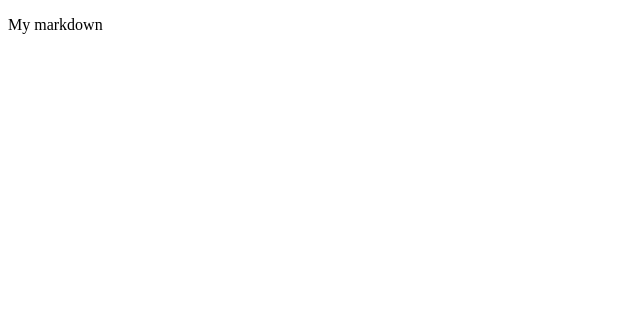
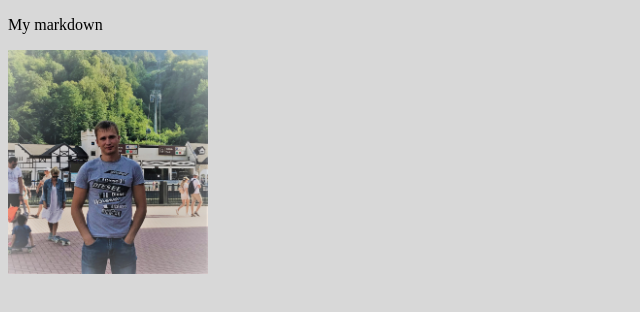
Before and after one commit to Semenakinfiev/rsschool-cv, a plain HTML site: page index.html in a window 1280 px wide. Shown: the whole page, without its empty margins (0-640 px from the left). Drawn offline with Linux system fonts and the light colour scheme.

Commit message:
feat: add my photo

```diff
--- a/index.html
+++ b/index.html
@@ -4,9 +4,11 @@
     <meta charset="UTF-8">
     <meta http-equiv="X-UA-Compatible" content="IE=edge">
     <meta name="viewport" content="width=device-width, initial-scale=1.0">
+    <link rel="stylesheet" href="style.css"/>
     <title>Document</title>
 </head>
 <body>
     <p>My markdown</p>
+    <img src="./photo.jpg" alt="photo">
 </body>
 </html>
--- a/style.css
+++ b/style.css
@@ -1,3 +1,7 @@
 body {
     background: rgb(216, 216, 216);
 }
+
+img {
+    width: 200px;
+}
```
Also changed, not shown: photo.jpg (added).
